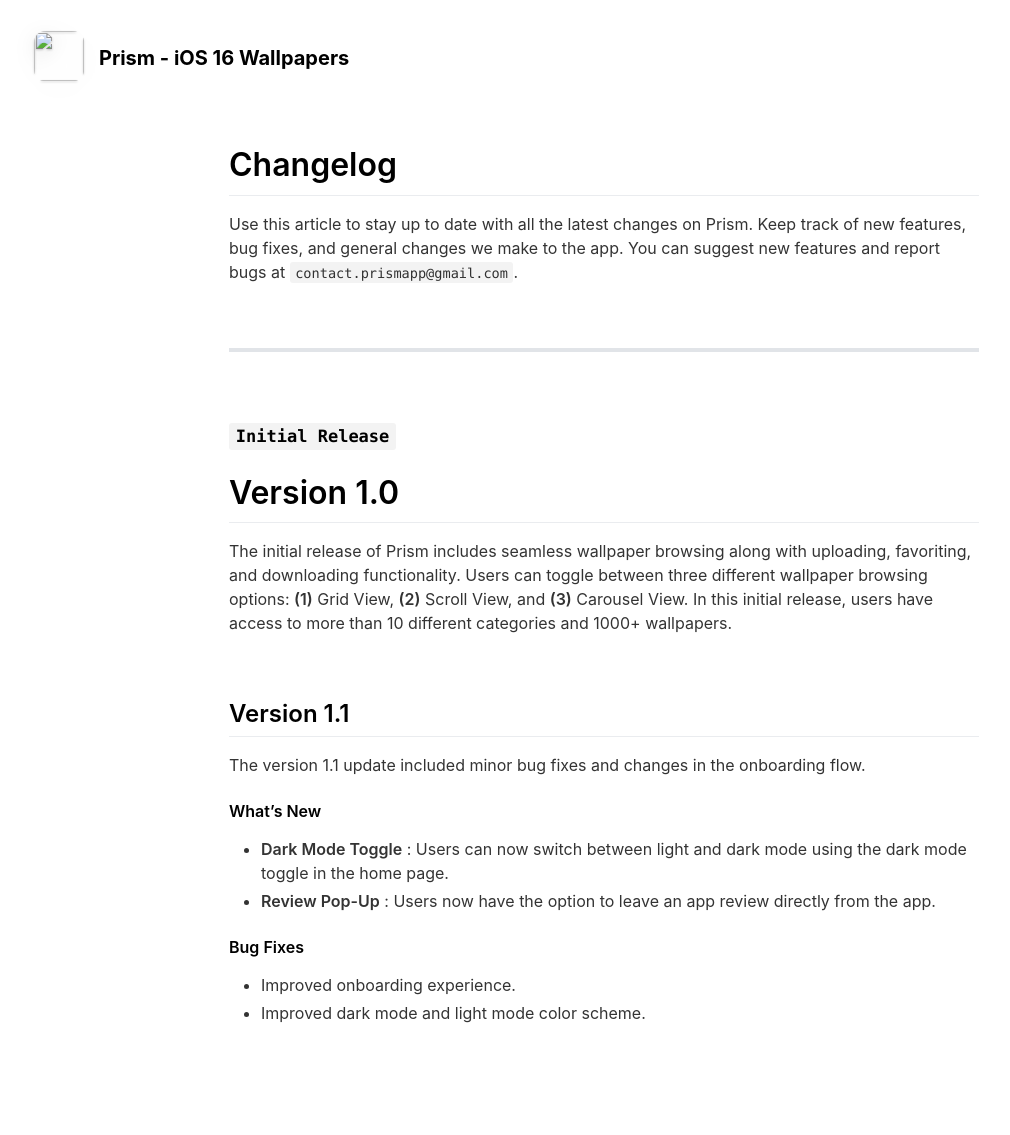
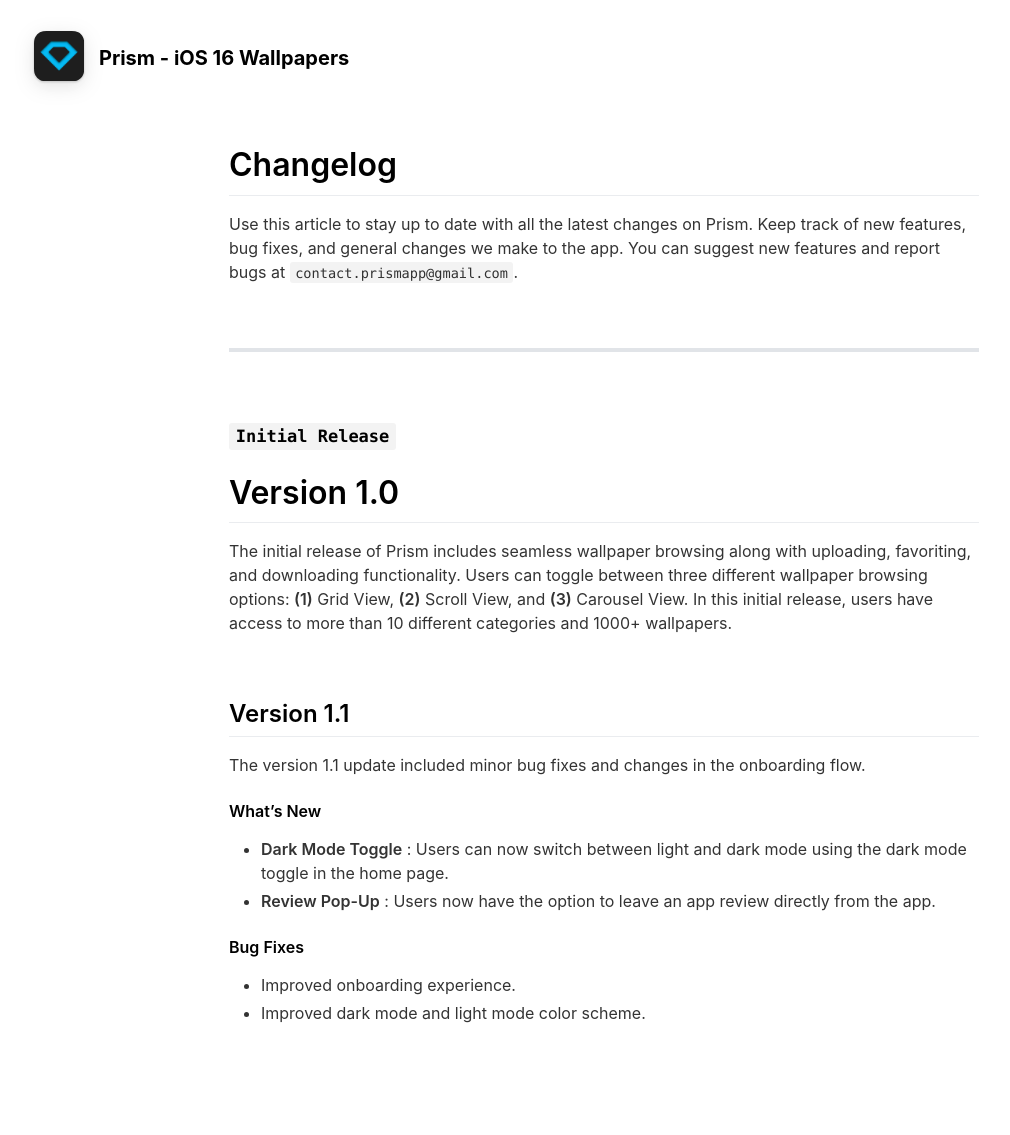
Before and after one commit to Prism-App/Prism-App.github.io, a Jekyll site: the page built from _pages/changelog.md, in a window 1280 px wide. Shown: the whole page, without its empty margins (36-1046 px from the left). Built offline with Jekyll 4.4.1, drawn with Linux system fonts in a browser that asks for light colours; nearby versions of some CDN libraries.

Commit message:
Update _config.yml

```diff
--- a/_config.yml
+++ b/_config.yml
@@ -10,7 +10,7 @@
 presskit_download_link                    :                                          # Enter a link to downloadable file or (e.g. public Dropbox link to a .zip file).
                                                                                       # Or upload your press kit file to assets and set path accordingly (e.g. "assets/your_press_kit.zip").
 
-app_icon                                  : #assets/appicon.png                      # Automatically populates if not set and if iOS app ID is set.  Otherwise enter path to icon file manually.
+app_icon                                  : assets/applogo.png                      # Automatically populates if not set and if iOS app ID is set.  Otherwise enter path to icon file manually.
 app_name                                  : Prism - iOS 16 Wallpapers                                        # Automatically populates if not set and if iOS app ID is set.  Otherwise enter manually.
 app_price                                 :                                           # Automatically populates if not set and if iOS app ID is set.  Otherwise enter manually.
 app_description                           : Anime wallpapers by the community, for the community! Browse through thousands of iOS 16 optimized wallpapers from your favorite anime - Bleach, One Piece, HxH, and more!
```
